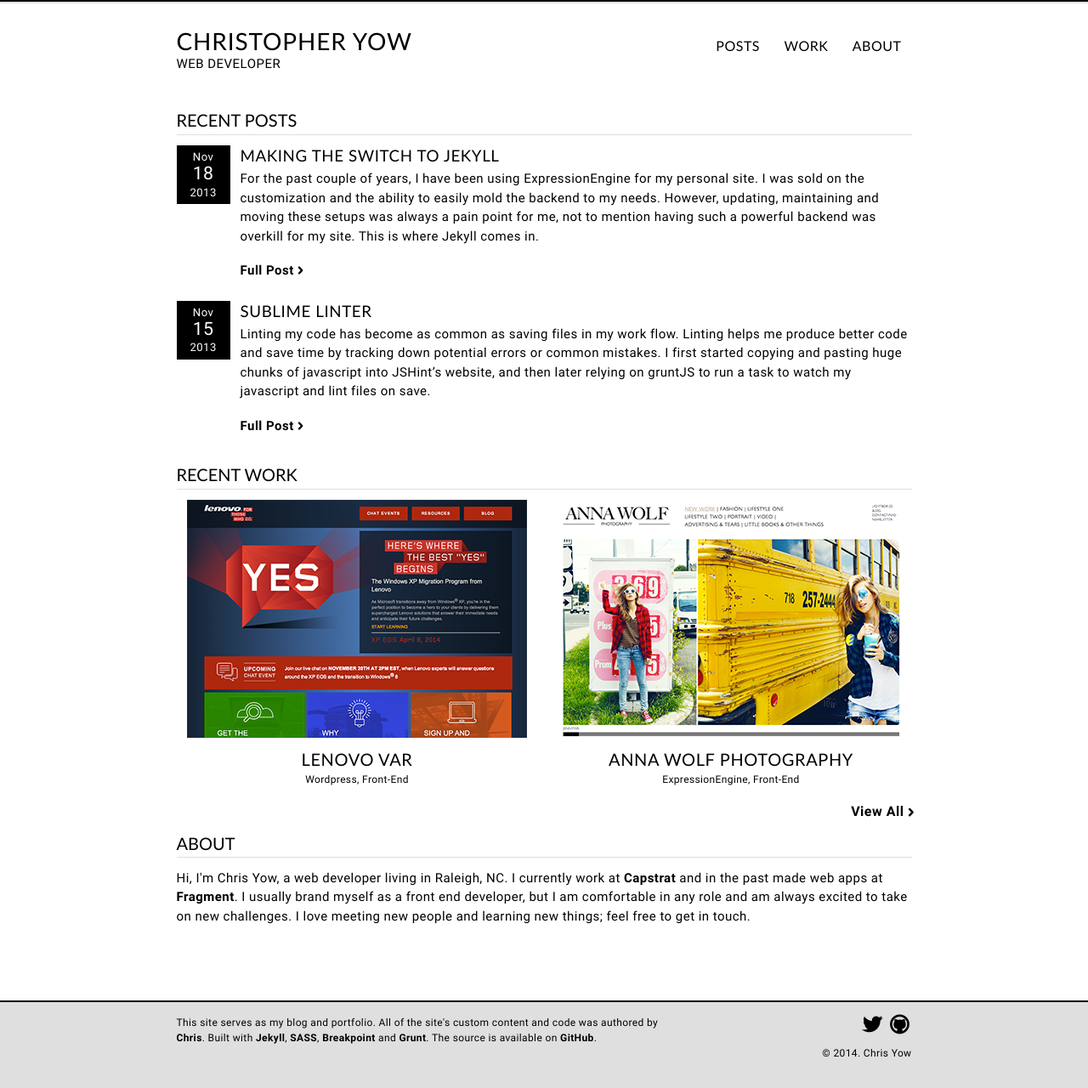
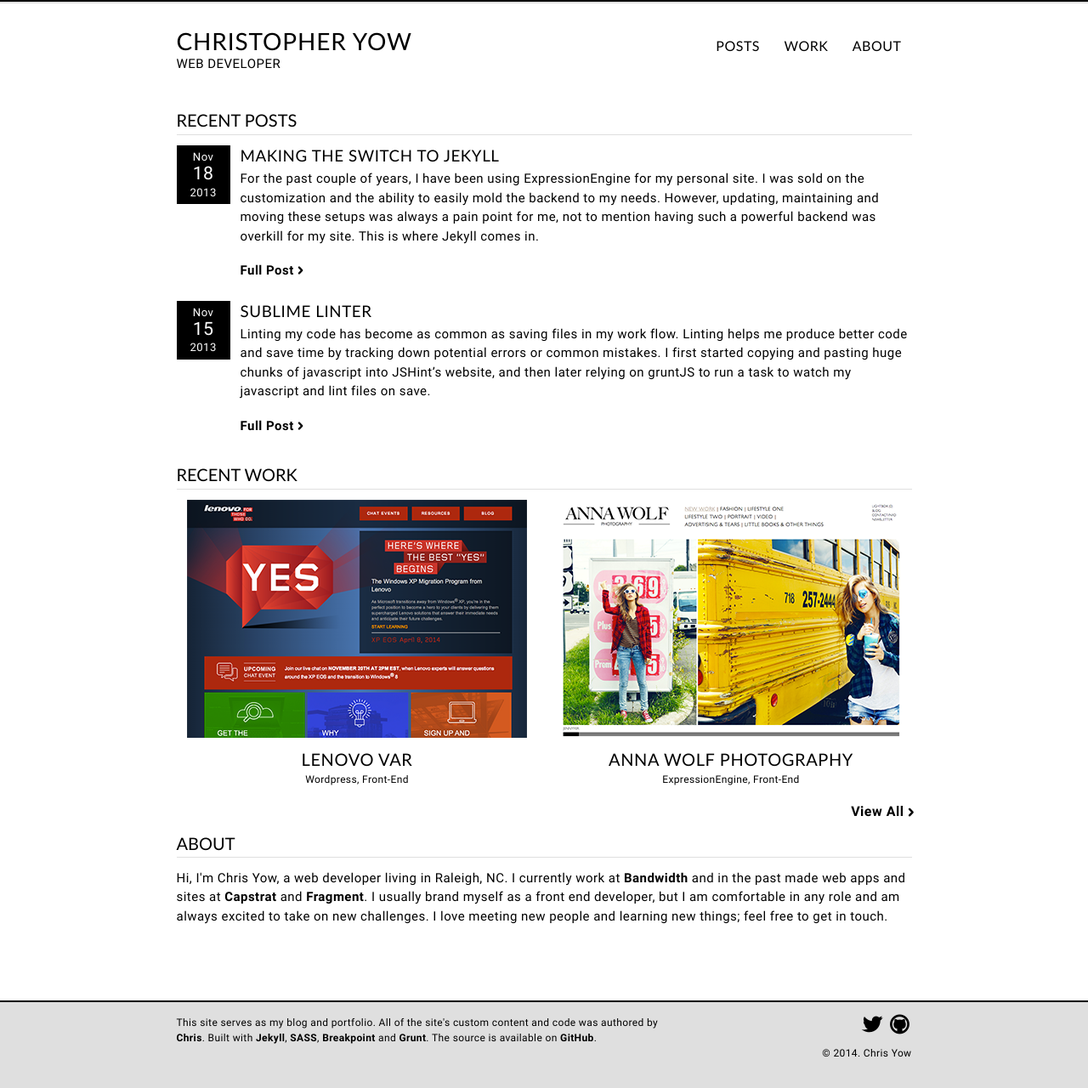
Before and after one commit to cstyow/cstyow.github.io, a Jekyll site: the page built from index.html, in a window 1280 px wide. Shown: the whole page at 85% size. Built offline with Jekyll 4.4.1, drawn with Linux system fonts in a browser that asks for light colours; Markdown is read by kramdown in place of the engine named in the settings.

Commit message:
text change

```diff
--- a/index.html
+++ b/index.html
@@ -32,5 +32,5 @@
 
 <section class="section" id="about">
 	<h2 class="section__title">About</h2>
-	<p class="about__text">Hi, I'm Chris Yow, a web developer living in Raleigh, NC. I currently work at <a href="http://capstrat.com">Capstrat</a> and in the past made web apps at <a href="http://fragmentlabsc.com">Fragment</a>. I usually brand myself as a front end developer, but I am comfortable in any role and am always excited to take on new challenges. I love meeting new people and learning new things; feel free to get in touch.</p>
+	<p class="about__text">Hi, I'm Chris Yow, a web developer living in Raleigh, NC. I currently work at <a href="http://bandwidth.com">Bandwidth</a> and in the past made web apps and sites at <a href="http://capstrat.com">Capstrat</a> and <a href="http://fragmentlabs.com">Fragment</a>. I usually brand myself as a front end developer, but I am comfortable in any role and am always excited to take on new challenges. I love meeting new people and learning new things; feel free to get in touch.</p>
 </section>
```
